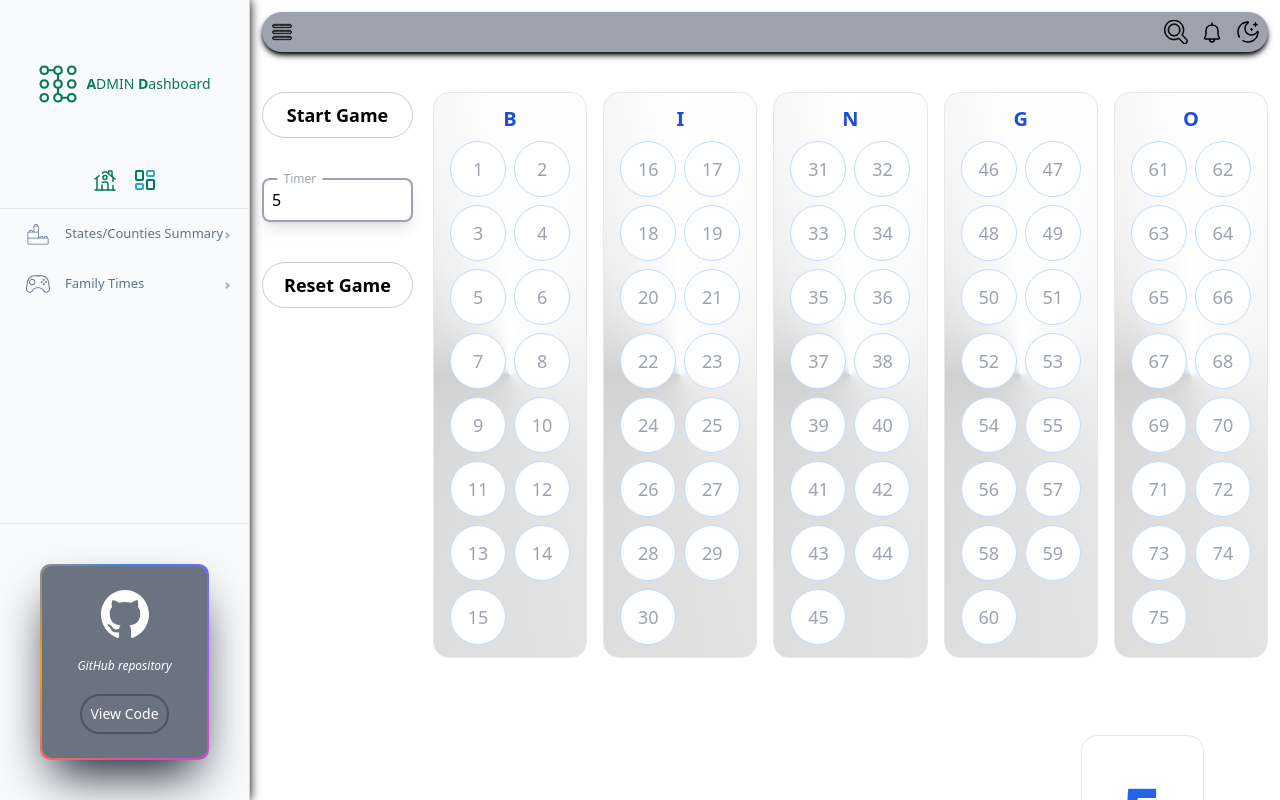
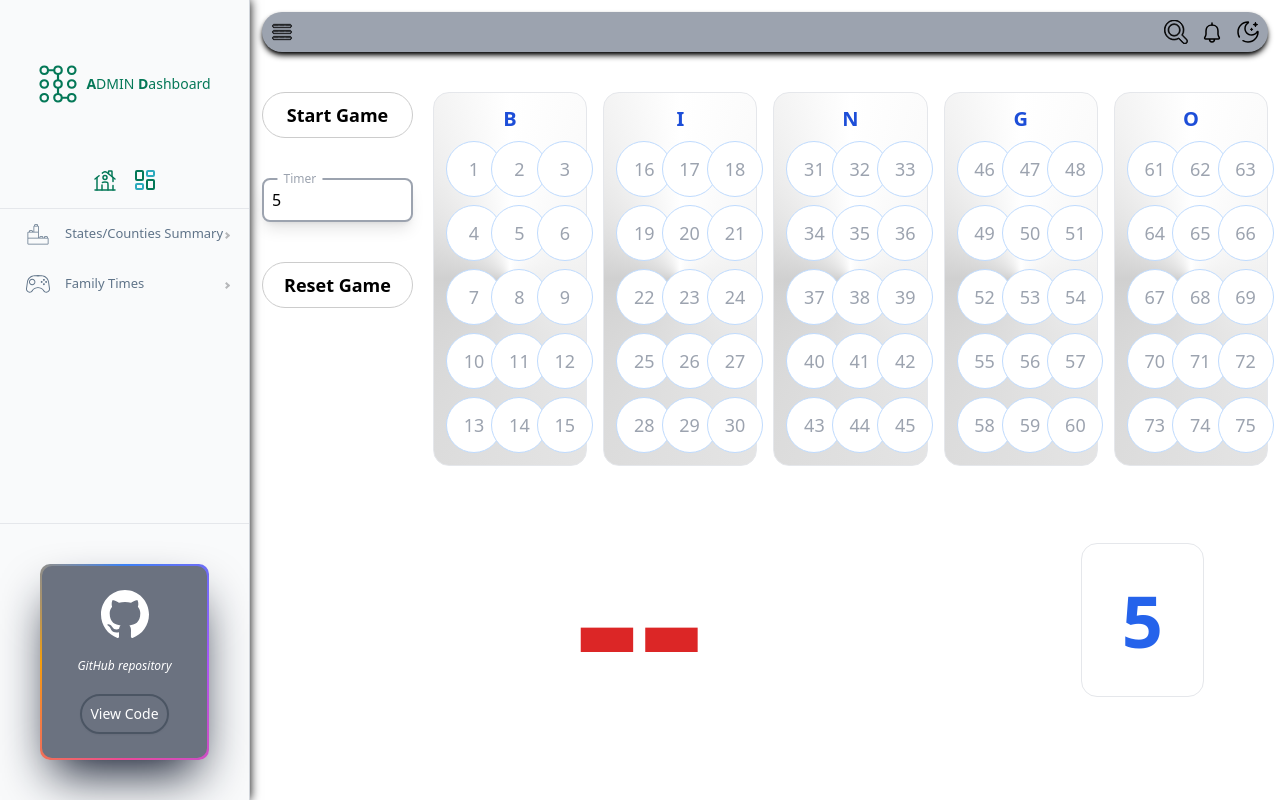
Before and after one commit to mitchin20/dashboard-client, a React (Create React App) app: page /admin-dashboard/bingo in a window 1280 px wide. Built offline with nearby package versions, Linux system fonts and the light colour scheme.

Commit message:
Update styles

```diff
--- a/src/modules/admin_dashboard/components/bingo_game_components/GameBoard.tsx
+++ b/src/modules/admin_dashboard/components/bingo_game_components/GameBoard.tsx
@@ -19,13 +19,13 @@ const GameBoard: React.FC<GameBoardProps> = ({
                     <h4 className="text-xl text-blue-700 font-bold mb-2">
                         {letter}
                     </h4>
-                    <div className={`grid grid-cols-3 md:grid-cols-2 gap-2`}>
+                    <div className={`grid grid-cols-2 md:grid-cols-3 gap-2`}>
                         {gameNumbers
                             .slice(index * 15, (index + 1) * 15)
                             .map((number) => (
                                 <div
                                     key={number}
-                                    className={`w-10 h-10 flex items-center justify-center text-sm border border-blue-200 rounded-full ${rolledNumbers.includes(number) ? "bg-red-300 text-white" : "bg-white text-gray-400"} xl:w-14 xl:h-14 xl:text-lg`}
+                                    className={`w-8 h-8 flex items-center justify-center text-sm border border-blue-200 rounded-full ${rolledNumbers.includes(number) ? "bg-red-300 text-white" : "bg-white text-gray-400"} xl:w-14 xl:h-14 xl:text-lg`}
                                 >
                                     {number}
                                 </div>
```
